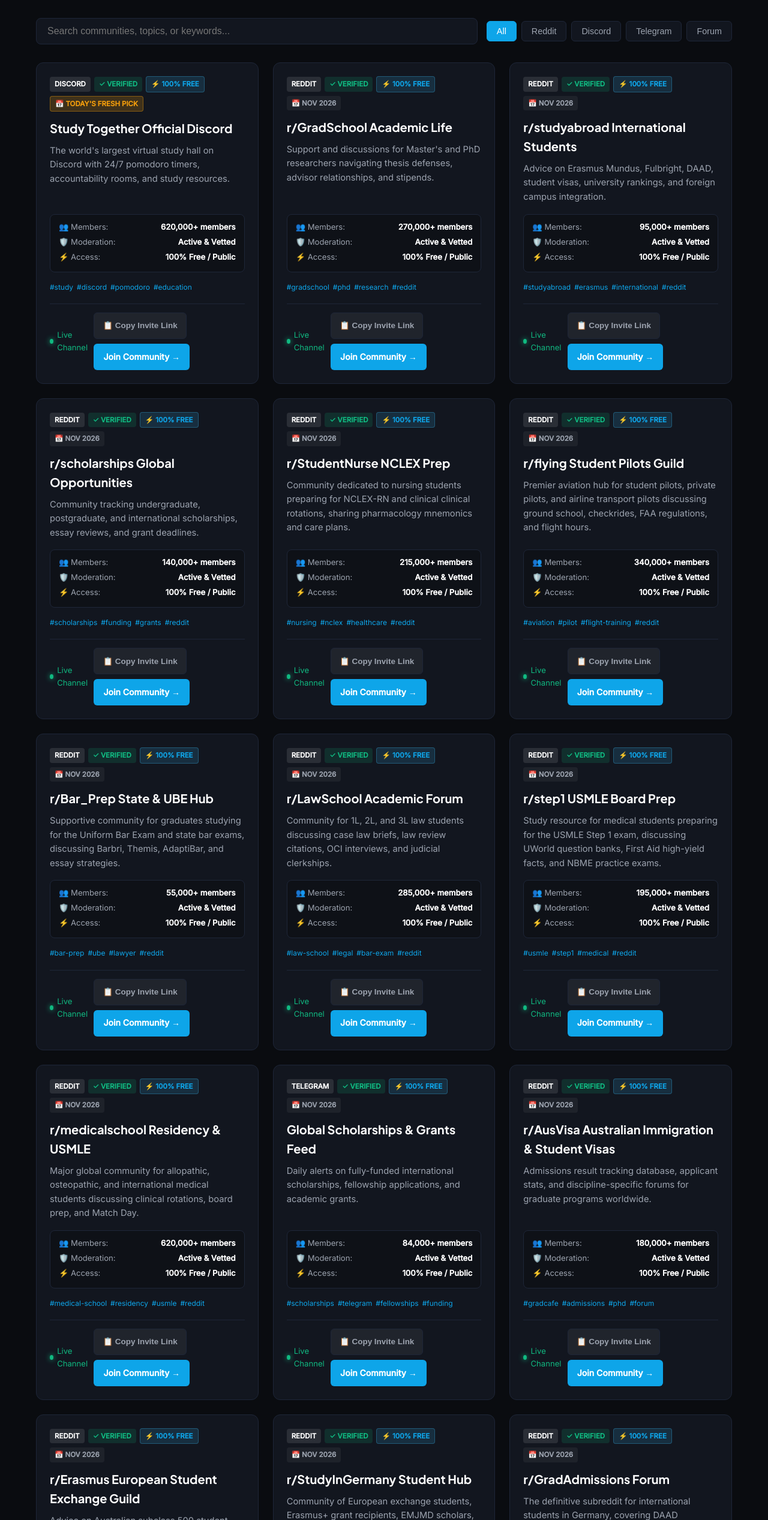
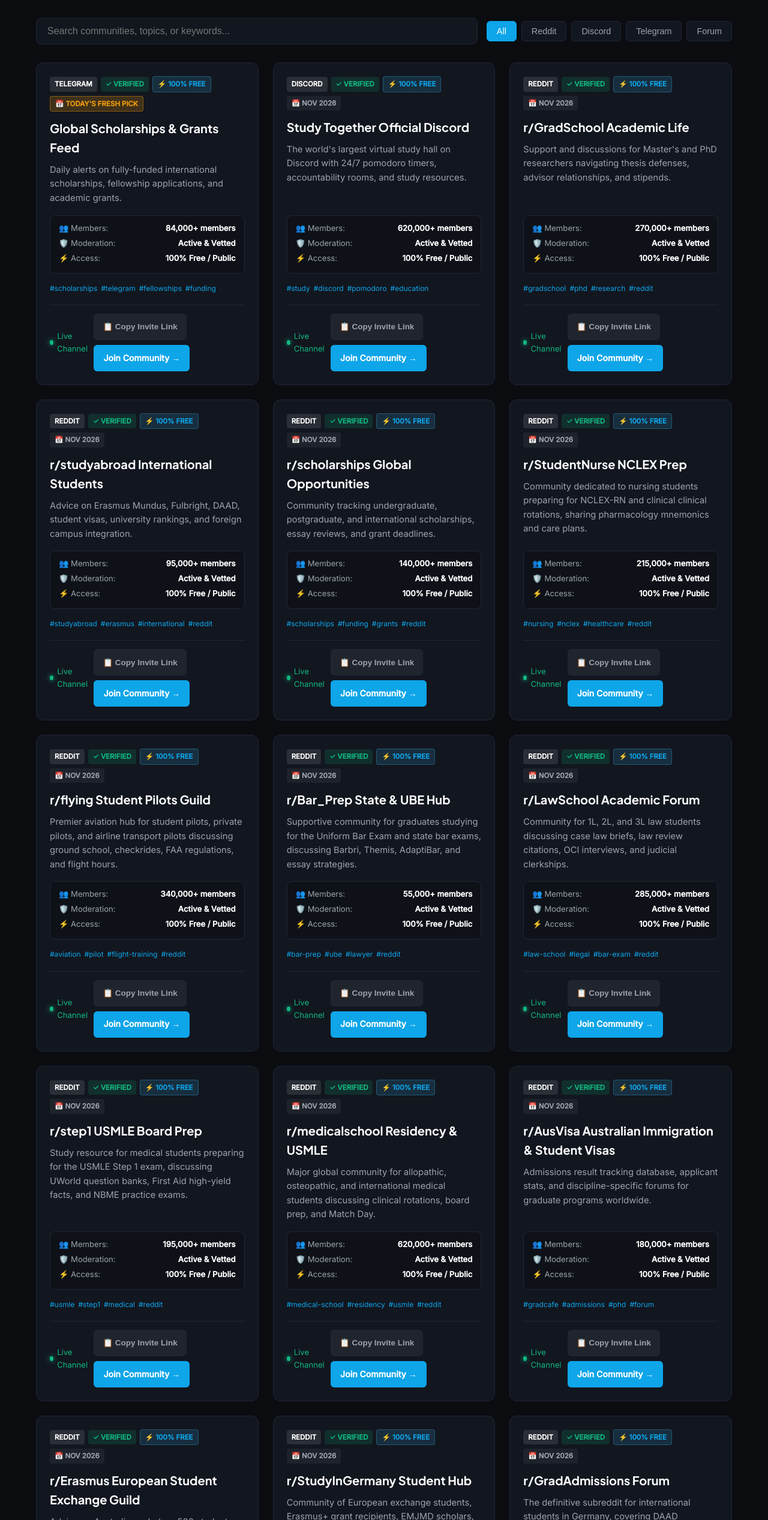
Before and after one commit to jibranpcccc/study-in-australia-post-study-work-visas-hub, a plain HTML site: page index.html in a window 1280 px wide. Shown: the part 1131-3665 px from the top of the page at 60% size. Drawn offline with Linux system fonts and the light colour scheme.

Commit message:
feat(replenishment): fresh community links added - 2026-11-22 [skip ci]

```diff
--- a/index.html
+++ b/index.html
@@ -148,79 +148,79 @@
           {
             "@type": "ListItem",
             "position": 1,
+            "name": "Global Scholarships & Grants Feed",
+            "description": "Daily alerts on fully-funded international scholarships, fellowship applications, and academic grants.",
+            "url": "https://t.me/scholarships_feed"
+          },
+          {
+            "@type": "ListItem",
+            "position": 2,
             "name": "Study Together Official Discord",
             "description": "The world's largest virtual study hall on Discord with 24/7 pomodoro timers, accountability rooms, and study resources.",
             "url": "https://discord.gg/study"
           },
           {
             "@type": "ListItem",
-            "position": 2,
+            "position": 3,
             "name": "r/GradSchool Academic Life",
             "description": "Support and discussions for Master's and PhD researchers navigating thesis defenses, advisor relationships, and stipends.",
             "url": "https://www.reddit.com/r/GradSchool/"
           },
           {
             "@type": "ListItem",
-            "position": 3,
+            "position": 4,
             "name": "r/studyabroad International Students",
             "description": "Advice on Erasmus Mundus, Fulbright, DAAD, student visas, university rankings, and foreign campus integration.",
             "url": "https://www.reddit.com/r/studyabroad/"
           },
           {
             "@type": "ListItem",
-            "position": 4,
+            "position": 5,
             "name": "r/scholarships Global Opportunities",
             "description": "Community tracking undergraduate, postgraduate, and international scholarships, essay reviews, and grant deadlines.",
             "url": "https://www.reddit.com/r/scholarships/"
           },
           {
             "@type": "ListItem",
-            "position": 5,
+            "position": 6,
             "name": "r/StudentNurse NCLEX Prep",
             "description": "Community dedicated to nursing students preparing for NCLEX-RN and clinical clinical rotations, sharing pharmacology mnemonics and care plans.",
             "url": "https://www.reddit.com/r/StudentNurse/"
           },
           {
             "@type": "ListItem",
-            "position": 6,
+            "position": 7,
             "name": "r/flying Student Pilots Guild",
             "description": "Premier aviation hub for student pilots, private pilots, and airline transport pilots discussing ground school, checkrides, FAA regulations, and flight hours.",
             "url": "https://www.reddit.com/r/flying/"
           },
           {
             "@type": "ListItem",
-            "position": 7,
+            "position": 8,
             "name": "r/Bar_Prep State & UBE Hub",
             "description": "Supportive community for graduates studying for the Uniform Bar Exam and state bar exams, discussing Barbri, Themis, AdaptiBar, and essay strategies.",
             "url": "https://www.reddit.com/r/Bar_Prep/"
           },
           {
             "@type": "ListItem",
-            "position": 8,
+            "position": 9,
             "name": "r/LawSchool Academic Forum",
             "description": "Community for 1L, 2L, and 3L law students discussing case law briefs, law review citations, OCI interviews, and judicial clerkships.",
             "url": "https://www.reddit.com/r/LawSchool/"
           },
           {
             "@type": "ListItem",
-            "position": 9,
+            "position": 10,
             "name": "r/step1 USMLE Board Prep",
             "description": "Study resource for medical students preparing for the USMLE Step 1 exam, discussing UWorld question banks, First Aid high-yield facts, and NBME practice exams.",
             "url": "https://www.reddit.com/r/step1/"
           },
           {
             "@type": "ListItem",
-            "position": 10,
+            "position": 11,
             "name": "r/medicalschool Residency & USMLE",
             "description": "Major global community for allopathic, osteopathic, and international medical students discussing clinical rotations, board prep, and Match Day.",
             "url": "https://www.reddit.com/r/medicalschool/"
-          },
-          {
-            "@type": "ListItem",
-            "position": 11,
-            "name": "Global Scholarships & Grants Feed",
-            "description": "Daily alerts on fully-funded international scholarships, fellowship applications, and academic grants.",
-            "url": "https://t.me/scholarships_feed"
           },
           {
             "@type": "ListItem",
@@ -615,12 +615,36 @@
         </div>
         <div id="vetted-communities" class="grid">
 
-        <div id="community-card-1" class="card" data-platform="discord" data-category="productive study">
+        <div id="community-card-1" class="card" data-platform="telegram" data-category="scholarships">
+            <div class="card-header">
+                <span class="badge badge-platform">Telegram</span>
+                <span class="badge badge-verified">✓ Verified</span>
+                <span class="badge badge-free">⚡ 100% Free</span>
+                <span class="badge badge-date" style="background: rgba(245, 158, 11, 0.2); color: #f59e0b; border: 1px solid rgba(245, 158, 11, 0.4); font-weight: 700;">📅 Today's Fresh Pick</span>
+            </div>
+            <h3 class="card-title">Global Scholarships & Grants Feed</h3>
+            <p class="card-desc">Daily alerts on fully-funded international scholarships, fellowship applications, and academic grants.</p>
+            <div class="spec-matrix">
+                <div class="spec-row"><span>👥 Members:</span> <strong>84,000+ members</strong></div>
+                <div class="spec-row"><span>🛡️ Moderation:</span> <strong>Active & Vetted</strong></div>
+                <div class="spec-row"><span>⚡ Access:</span> <strong>100% Free / Public</strong></div>
+            </div>
+            <div class="tags-row"><span class="tag">#scholarships</span><span class="tag">#telegram</span><span class="tag">#fellowships</span><span class="tag">#funding</span></div>
+            <div class="card-footer">
+                <span class="activity-pulse"><span class="pulse-dot"></span> Live Channel</span>
+                <div class="card-actions">
+                    <button class="btn-copy-invite" onclick="copyInviteLink(event, 'https://t.me/scholarships_feed')">📋 Copy Invite Link</button>
+                    <a href="https://t.me/scholarships_feed" target="_blank" rel="noopener noreferrer" class="btn-join">Join Community →</a>
+                </div>
+            </div>
+        </div>
+
+        <div id="community-card-2" class="card" data-platform="discord" data-category="productive study">
             <div class="card-header">
                 <span class="badge badge-platform">Discord</span>
                 <span class="badge badge-verified">✓ Verified</span>
                 <span class="badge badge-free">⚡ 100% Free</span>
-                <span class="badge badge-date" style="background: rgba(245, 158, 11, 0.2); color: #f59e0b; border: 1px solid rgba(245, 158, 11, 0.4); font-weight: 700;">📅 Today's Fresh Pick</span>
+                <span class="badge badge-date">📅 Nov 2026</span>
             </div>
             <h3 class="card-title">Study Together Official Discord</h3>
             <p class="card-desc">The world's largest virtual study hall on Discord with 24/7 pomodoro timers, accountability rooms, and study resources.</p>
@@ -639,7 +663,7 @@
             </div>
         </div>
 
-        <div id="community-card-2" class="card" data-platform="reddit" data-category="higher education">
+        <div id="community-card-3" class="card" data-platform="reddit" data-category="higher education">
             <div class="card-header">
                 <span class="badge badge-platform">Reddit</span>
                 <span class="badge badge-verified">✓ Verified</span>
@@ -663,7 +687,7 @@
             </div>
         </div>
 
-        <div id="community-card-3" class="card" data-platform="reddit" data-category="study abroad">
+        <div id="community-card-4" class="card" data-platform="reddit" data-category="study abroad">
             <div class="card-header">
                 <span class="badge badge-platform">Reddit</span>
                 <span class="badge badge-verified">✓ Verified</span>
@@ -687,7 +711,7 @@
             </div>
         </div>
 
-        <div id="community-card-4" class="card" data-platform="reddit" data-category="scholarships">
+        <div id="community-card-5" class="card" data-platform="reddit" data-category="scholarships">
             <div class="card-header">
                 <span class="badge badge-platform">Reddit</span>
                 <span class="badge badge-verified">✓ Verified</span>
@@ -711,7 +735,7 @@
             </div>
         </div>
 
-        <div id="community-card-5" class="card" data-platform="reddit" data-category="nursing education">
+        <div id="community-card-6" class="card" data-platform="reddit" data-category="nursing education">
             <div class="card-header">
                 <span class="badge badge-platform">Reddit</span>
                 <span class="badge badge-verified">✓ Verified</span>
@@ -735,7 +759,7 @@
             </div>
         </div>
 
-        <div id="community-card-6" class="card" data-platform="reddit" data-category="aviation training">
+        <div id="community-card-7" class="card" data-platform="reddit" data-category="aviation training">
             <div class="card-header">
                 <span class="badge badge-platform">Reddit</span>
                 <span class="badge badge-verified">✓ Verified</span>
@@ -759,7 +783,7 @@
             </div>
         </div>
 
-        <div id="community-card-7" class="card" data-platform="reddit" data-category="bar examination">
+        <div id="community-card-8" class="card" data-platform="reddit" data-category="bar examination">
             <div class="card-header">
                 <span class="badge badge-platform">Reddit</span>
                 <span class="badge badge-verified">✓ Verified</span>
@@ -783,7 +807,7 @@
             </div>
         </div>
 
-        <div id="community-card-8" class="card" data-platform="reddit" data-category="legal education">
+        <div id="community-card-9" class="card" data-platform="reddit" data-category="legal education">
             <div class="card-header">
                 <span class="badge badge-platform">Reddit</span>
                 <span class="badge badge-verified">✓ Verified</span>
@@ -807,7 +831,7 @@
             </div>
         </div>
 
-        <div id="community-card-9" class="card" data-platform="reddit" data-category="medical boards">
+        <div id="community-card-10" class="card" data-platform="reddit" data-category="medical boards">
             <div class="card-header">
                 <span class="badge badge-platform">Reddit</span>
                 <span class="badge badge-verified">✓ Verified</span>
@@ -831,7 +855,7 @@
             </div>
         </div>
 
-        <div id="community-card-10" class="card" data-platform="reddit" data-category="medical education">
+        <div id="community-card-11" class="card" data-platform="reddit" data-category="medical education">
             <div class="card-header">
                 <span class="badge badge-platform">Reddit</span>
                 <span class="badge badge-verified">✓ Verified</span>
@@ -851,30 +875,6 @@
                 <div class="card-actions">
                     <button class="btn-copy-invite" onclick="copyInviteLink(event, 'https://www.reddit.com/r/medicalschool/')">📋 Copy Invite Link</button>
                     <a href="https://www.reddit.com/r/medicalschool/" target="_blank" rel="noopener noreferrer" class="btn-join">Join Community →</a>
-                </div>
-            </div>
-        </div>
-
-        <div id="community-card-11" class="card" data-platform="telegram" data-category="scholarships">
-            <div class="card-header">
-                <span class="badge badge-platform">Telegram</span>
-                <span class="badge badge-verified">✓ Verified</span>
-                <span class="badge badge-free">⚡ 100% Free</span>
-                <span class="badge badge-date">📅 Nov 2026</span>
-            </div>
-            <h3 class="card-title">Global Scholarships & Grants Feed</h3>
-            <p class="card-desc">Daily alerts on fully-funded international scholarships, fellowship applications, and academic grants.</p>
-            <div class="spec-matrix">
-                <div class="spec-row"><span>👥 Members:</span> <strong>84,000+ members</strong></div>
-                <div class="spec-row"><span>🛡️ Moderation:</span> <strong>Active & Vetted</strong></div>
-                <div class="spec-row"><span>⚡ Access:</span> <strong>100% Free / Public</strong></div>
-            </div>
-            <div class="tags-row"><span class="tag">#scholarships</span><span class="tag">#telegram</span><span class="tag">#fellowships</span><span class="tag">#funding</span></div>
-            <div class="card-footer">
-                <span class="activity-pulse"><span class="pulse-dot"></span> Live Channel</span>
-                <div class="card-actions">
-                    <button class="btn-copy-invite" onclick="copyInviteLink(event, 'https://t.me/scholarships_feed')">📋 Copy Invite Link</button>
-                    <a href="https://t.me/scholarships_feed" target="_blank" rel="noopener noreferrer" class="btn-join">Join Community →</a>
                 </div>
             </div>
         </div>
```
Also changed, not shown: data/groups.json (+20 -19 lines), feed.xml (+9 -9 lines).
